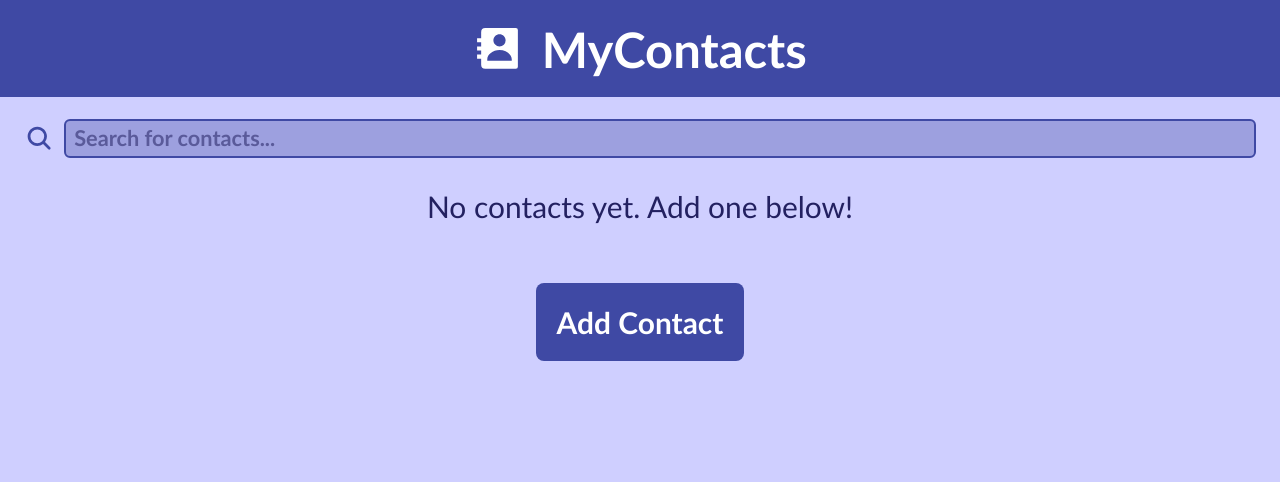
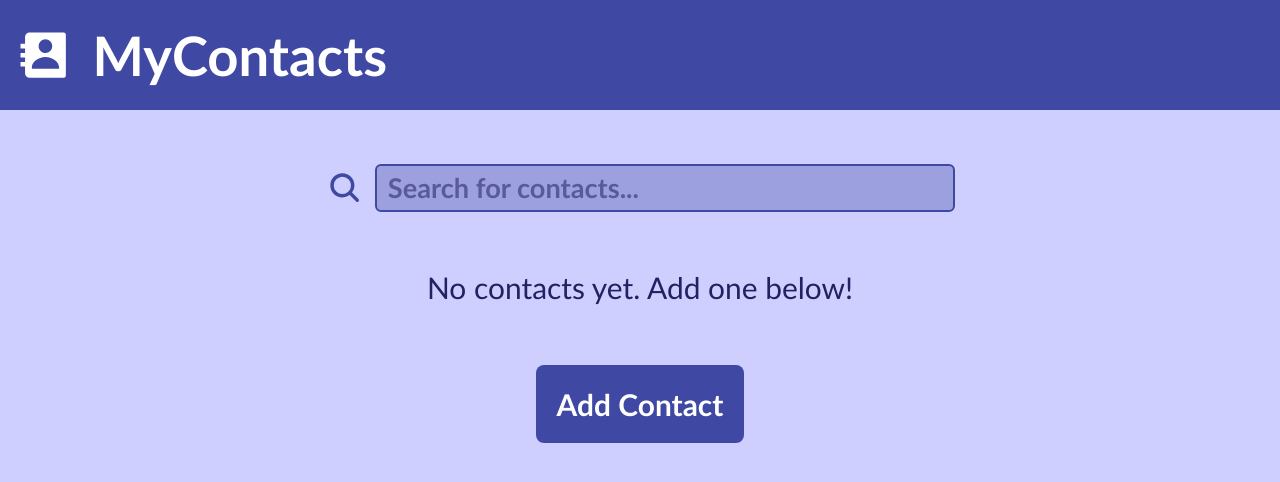
Before and after one commit to lana-bu/contactbook_webapp, a React (Vite) app: page / in a window 1280 px wide. Shown: the top 482 px of the page. Built offline with nearby package versions, Linux system fonts and the light colour scheme.

Commit message:
responsive design

```diff
--- a/src/App.css
+++ b/src/App.css
@@ -19,6 +19,7 @@
   display: flex;
   align-items: center;
   justify-content: center;
+  margin-bottom: 0.5em;
 }
 
 .site-title {
@@ -33,6 +34,11 @@
 }
 
 .search {
+  display: flex;
+  justify-content: center;
+}
+
+.search-bar {
   margin: var(--spacing) 0.9em;
   font-size: 0.8em;
   display: flex;
@@ -59,9 +65,6 @@
   display: flex;
   flex-direction: column;
   align-items: center;
-  justify-content: center;
-  vertical-align: middle;
-  align-self: center;
   text-align: center;
 }
 
@@ -87,7 +90,6 @@
   justify-content: center;
   font-size: 1.2em;
   margin: 0.2em 0 0.4em;
-  overflow: auto;
 }
 
 .contact-icon {
@@ -107,6 +109,7 @@
   flex-direction: column;
   background-color: var(--secondary-color-translucent);
   border-radius: 10px;
+  max-width: 98%;
 }
 
 .contact-element {
@@ -136,7 +139,6 @@
 
 .form-popup-content {
   background-color: var(--background-color) !important;
-  width: 90% !important;
 }
 
 .close-btn {
@@ -224,8 +226,7 @@
 .delete-btn {
   grid-area: delete;
   background-color: var(--danger-color);
-  width: 50px;
-  height: 50px;
+  aspect-ratio: 1 / 1;
   margin: 0.7em 0 0;
 }
 
@@ -235,12 +236,21 @@
 
 /* mobile portrait layout (479px or less */
 @media only screen and (max-width: 479px) {
-
+  .form-popup-content {
+    width: 90% !important;
+  }
 }
-
 
 /* mobile landscape layout (480px to 767px) */
 @media only screen and (min-width: 480px) {
+  .header {
+    justify-content: left;
+  }
+
+  .search-bar {
+    width: 80%;
+  }
+
   .list-item {
     width: 60%;
   }
@@ -250,7 +260,7 @@
   }
 
   .form-popup-content {
-    width: 60% !important;
+    width: 00% !important;
   }
 
   .form {
@@ -279,12 +289,62 @@
 
 /* tablet layout (768px to 1023px) */
 @media only screen and (min-width: 768px) {
+  .header {
+    font-size: 2em;
+  }
 
+  .search-bar {
+    font-size: 1em;
+  }
+
+  .list-item {
+    font-size: 0.8em;
+  }
+
+  .contact-info {
+    font-size: 0.8em;
+  }
+
+  .form-popup-content {
+    font-size: 1.7em;
+    width: 70% !important;
+  }
+
+  .form-input-group {
+    padding: 0.4em 0;
+  }
+
+  .submit-btn{
+    font-size: 0.7em;
+    margin: 0.8em 0 0.6em;
+  }
 }
 
 /* desktop layout (1024px or more) */
 @media only screen and (min-width: 1024px) {
+  .search-bar {
+    width: 50%;
+  }
 
+  .list-item {
+    grid-template-areas:
+      "title info delete";
+    align-items: center;
+    width: 80%;
+  }
+
+  .contact-info {
+    font-size: 0.9em;
+  }
+
+  .delete-btn {
+    margin: 0;
+    font-size: 0.8em;
+  }
+
+  .form-popup-content {
+    width: 40% !important;
+  }
 }
 
 /* #root {
--- a/src/components/SearchBar.jsx
+++ b/src/components/SearchBar.jsx
@@ -13,8 +13,10 @@ const SearchBar = (props)=>{
 
     return (
         <div className='search'>
-            <IoSearch className='search-icon'/>
-            <input type="text" className="search-input" placeholder='Search for contacts...' value={searchEntry} onChange={searchChangedHandler} />
+            <div className='search-bar'>
+                <IoSearch className='search-icon'/>
+                <input type="text" className="search-input" placeholder='Search for contacts...' value={searchEntry} onChange={searchChangedHandler} />
+            </div>
         </div>
     )
 }
```
